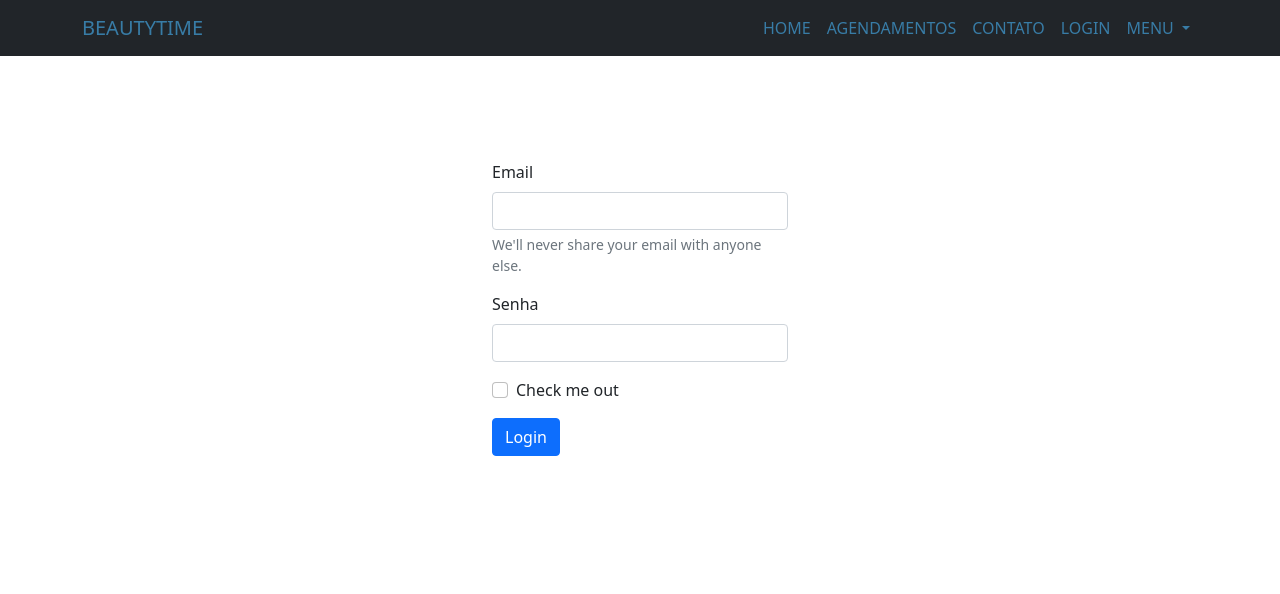
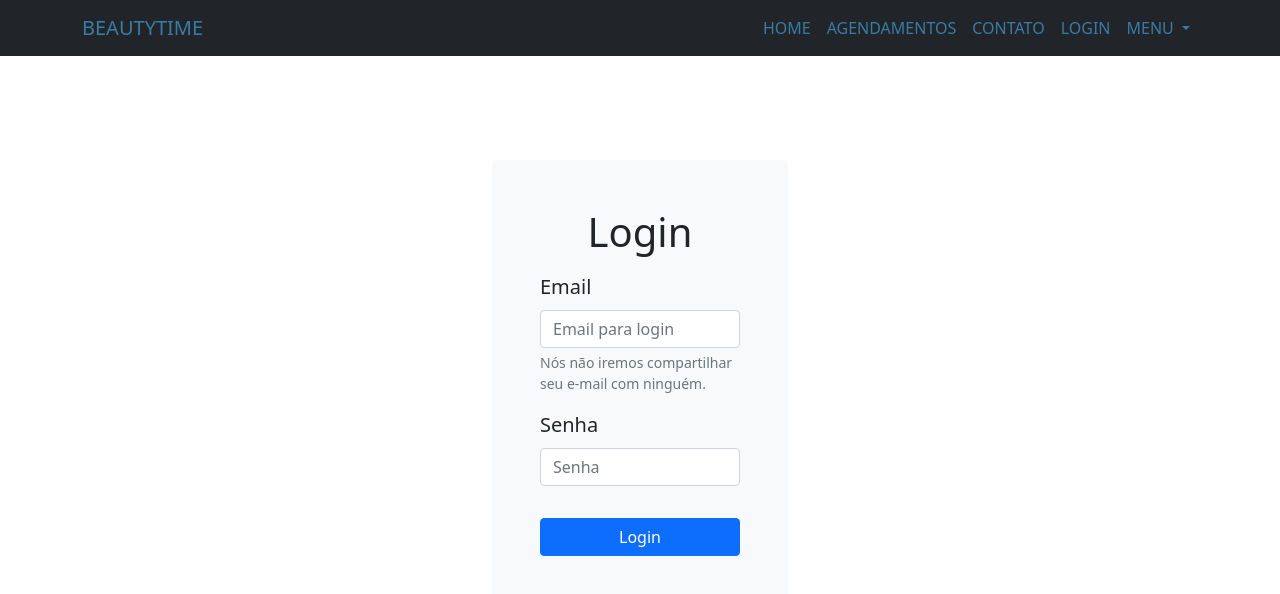
Before and after one commit to Squad-ProWay/Projeto-de-Milhoes-Angular, an Angular app: page /login in a window 1280 px wide. Shown: the top 594 px of the page. Built offline with nearby package versions, Linux system fonts and the light colour scheme; a web font is replaced by a local one.

Commit message:
[add] Adicionando estilização Login
Adição de uma div a mais que englobe o formulário, título e estilizações de tamanho

```diff
--- a/src/app/footer/footer.component.html
+++ b/src/app/footer/footer.component.html
@@ -57,7 +57,7 @@
     </section>
     <div class="text-center p-4" style="background-color: rgba(0, 0, 0, 0.05);">
         © 2022 Copyright:
-        <a class="text-reset fw-bold" href="https://mdbootstrap.com/">BEAUTYTIME</a>
+        <a class="text-reset fw-bold" href="#">BEAUTYTIME</a>
     </div>
     <!-- Copyright -->
 </footer>
--- a/src/app/login/login.component.html
+++ b/src/app/login/login.component.html
@@ -1,20 +1,19 @@
-<div class="container">
+<div class="container w-25">
+  <div class="bg-light p-5 rounded-3">
     <form>
+      <h1 class="mb-3 text-center">Login</h1>
       <div class="mb-3">
-            <label for="exampleInputEmail1" class="form-label">Email</label>
-            <input type="email" class="form-control" id="exampleInputEmail1" aria-describedby="emailHelp">
-            <div id="emailHelp" class="form-text">We'll never share your email with anyone else.</div>
+        <label for="inputEmail" class="form-label fs-5">Email</label>
+        <input type="email" class="form-control" id="inputEmail" placeholder="Email para login">
+        <div class="form-text">Nós não iremos compartilhar seu e-mail com ninguém.</div>
       </div>
       <div class="mb-3">
-            <label for="exampleInputPassword1" class="form-label">Senha</label>
-            <input type="password" class="form-control" id="exampleInputPassword1">
-        </div>
-        <div class="mb-3 form-check">
-            <input type="checkbox" class="form-check-input" id="exampleCheck1">
-            <label class="form-check-label" for="exampleCheck1">Check me out</label>
+        <label for="inputSenha" class="form-label fs-5">Senha</label>
+        <input type="password" class="form-control" id="inputSenha" placeholder="Senha">
       </div>
       <div>
-            <button type="submit" class="btn btn-primary">Login</button>
+        <button type="submit" class="btn btn-primary mt-3 w-100">Login</button>
       </div>
     </form>
   </div>
+</div>
```
Lines whose indentation alone changed are shown as unchanged.
